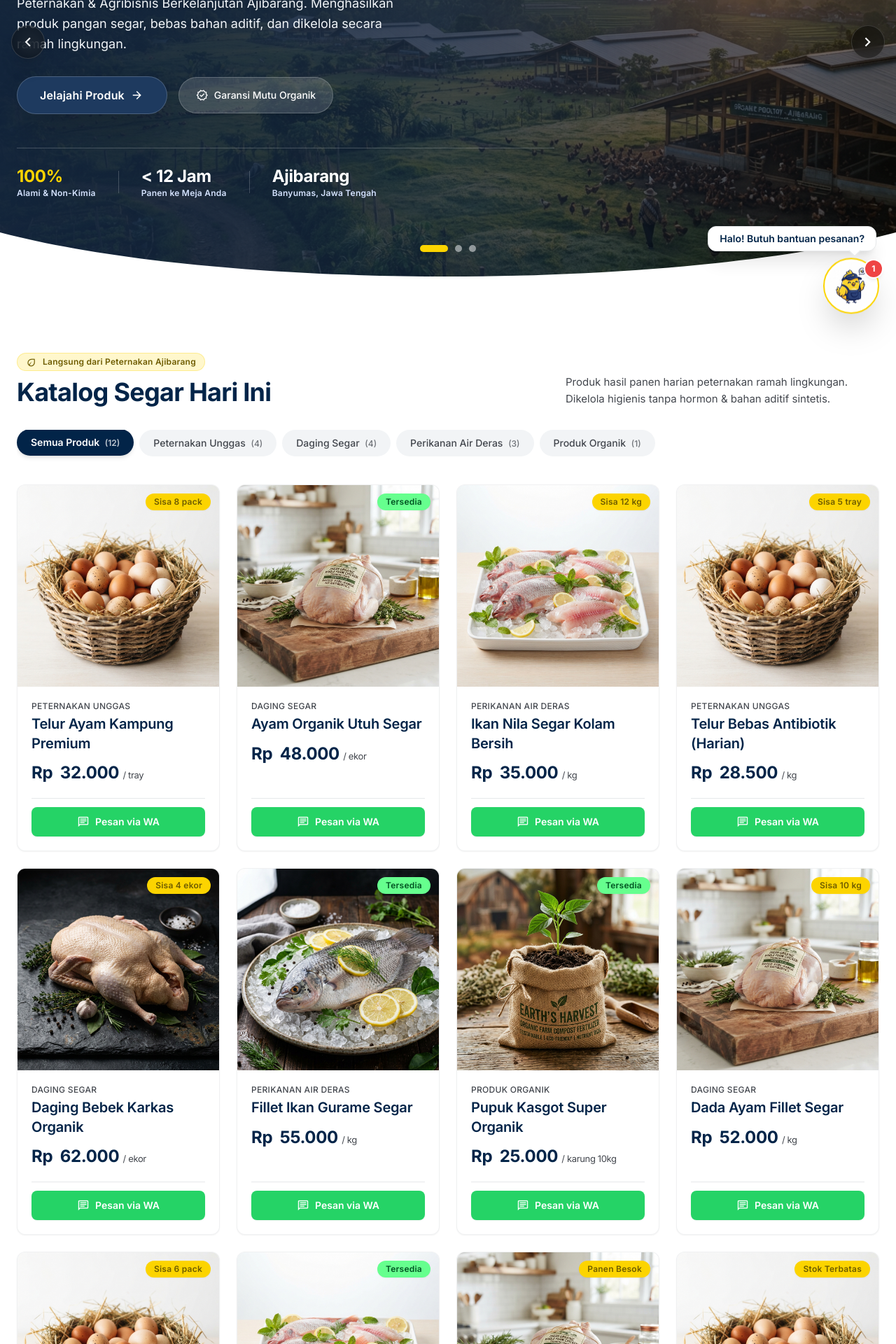
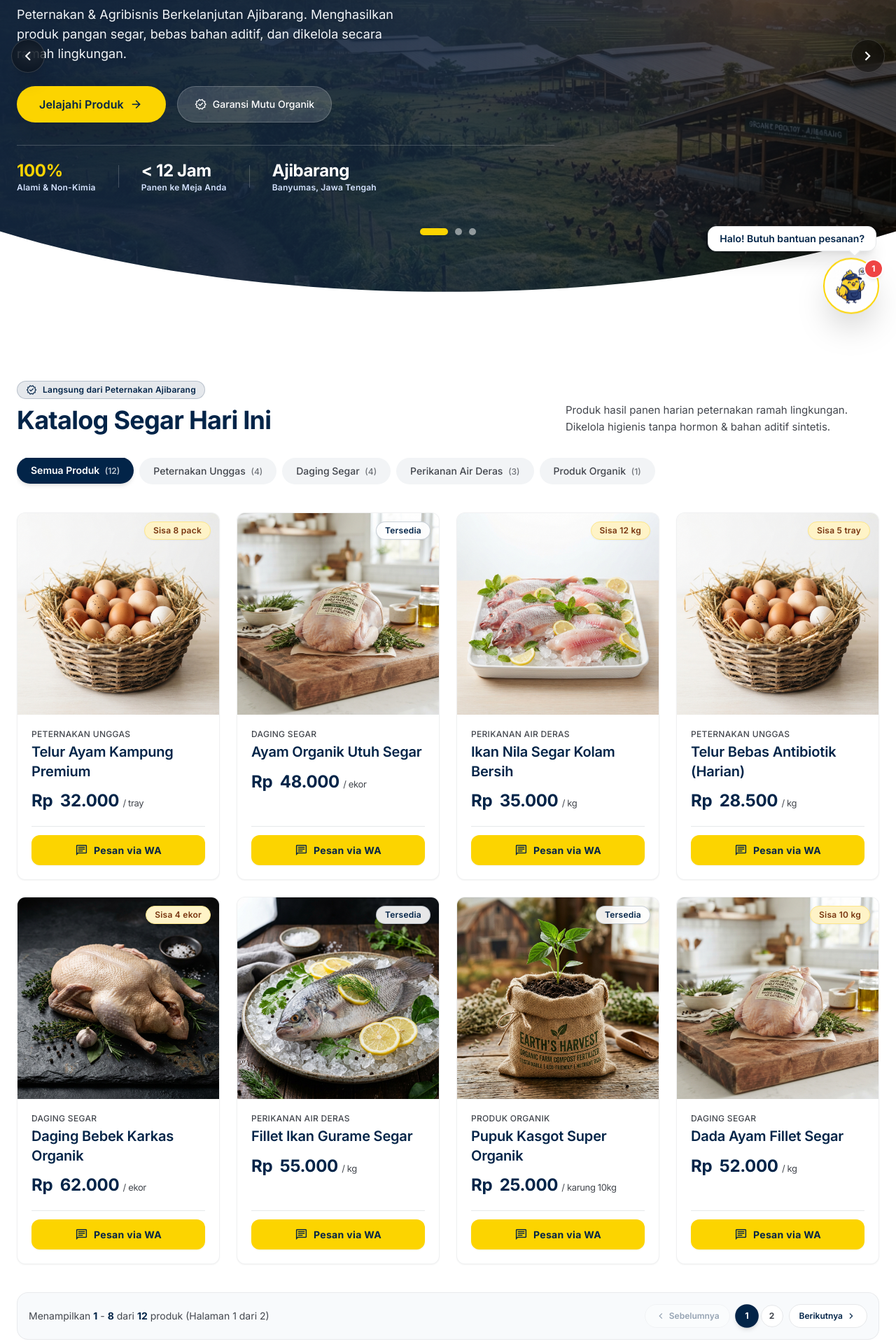
Before and after one commit to Saladin2510/CV-Banong-Farm, a Vue app: page / in a window 1280 px wide. Shown: the part 320-2240 px from the top of the page at 70% size. Built offline with nearby package versions, Linux system fonts and the light colour scheme.

Commit message:
feat: implement interactive product catalog with modals, mascot widget, and updated color palette

```diff
--- a/src/App.vue
+++ b/src/App.vue
@@ -4,7 +4,7 @@
     <Navbar />
 
     <!-- Main Content -->
-    <main class="w-full pt-20 bg-surface-pure flex-grow">
+    <main class="w-full bg-surface-pure flex-grow">
       <!-- 1. Hero Section with SVG Curve Mask -->
       <HeroSection />
 
--- a/src/components/ChatbotMascot.vue
+++ b/src/components/ChatbotMascot.vue
@@ -22,8 +22,8 @@
             </div>
             <div>
               <div class="font-bold text-sm text-secondary-container">Si Banong AI Assistant</div>
-              <div class="text-xs text-primary-fixed flex items-center gap-1">
-                <span class="w-2 h-2 rounded-full bg-tertiary-fixed inline-block"></span> Online · Ajibarang
+              <div class="text-xs text-primary-fixed flex items-center gap-1.5">
+                <span class="w-2 h-2 rounded-full bg-secondary-container inline-block shadow-xs"></span> Online · Ajibarang
               </div>
             </div>
           </div>
--- a/src/components/HeroSection.vue
+++ b/src/components/HeroSection.vue
@@ -1,15 +1,15 @@
 <template>
-  <section class="relative w-full -mt-20 overflow-hidden bg-primary text-on-primary select-none">
+  <section class="relative w-full h-[100dvh] min-h-[100dvh] overflow-hidden bg-primary text-on-primary select-none flex flex-col justify-between">
     <!-- Background Image Slider Container -->
     <div
-      class="relative w-full min-h-[660px] lg:min-h-[760px] bg-cover bg-center flex items-center transition-all duration-1000 ease-in-out transform"
+      class="relative w-full h-full min-h-[100dvh] bg-cover bg-center flex flex-col justify-center transition-all duration-1000 ease-in-out transform"
       :style="{ backgroundImage: `url('${slides[currentSlide].image}')` }"
     >
       <!-- Gradient Dark Scrim Overlay -->
-      <div class="absolute inset-0 bg-gradient-to-r from-navy-dark/95 via-navy-dark/75 to-black/50 backdrop-brightness-90 transition-all duration-700"></div>
+      <div class="absolute inset-0 bg-gradient-to-r from-navy-dark/95 via-navy-dark/80 to-black/60 backdrop-brightness-90 transition-all duration-700"></div>
 
-      <!-- Hero Content Container -->
-      <div class="relative z-10 w-full max-w-container-max mx-auto px-gutter-mobile lg:px-gutter-desktop pt-28 pb-36 flex flex-col items-start justify-center">
+      <!-- Hero Content Container (100vh Responsive Layout) -->
+      <div class="relative z-10 w-full max-w-container-max mx-auto px-gutter-mobile lg:px-gutter-desktop pt-24 md:pt-28 pb-28 sm:pb-32 md:pb-40 flex flex-col items-start justify-center my-auto">
 
         <transition
           name="hero-fade"
@@ -17,7 +17,7 @@
         >
           <div :key="currentSlide" class="flex flex-col items-start max-w-3xl animate-fade-in-up">
             <!-- Live Status Pill -->
-            <div class="inline-flex items-center gap-space-8 px-space-12 py-space-4 rounded-full bg-surface-pure/15 backdrop-blur-md mb-space-16 border border-white/15 shadow-md">
+            <div class="inline-flex items-center gap-space-8 px-space-12 py-space-4 rounded-full bg-surface-pure/15 backdrop-blur-md mb-3 md:mb-space-16 border border-white/15 shadow-md">
               <span class="relative flex h-2.5 w-2.5">
                 <span class="animate-ping absolute inline-flex h-full w-full rounded-full bg-secondary-container opacity-75"></span>
                 <span class="relative inline-flex rounded-full h-2.5 w-2.5 bg-secondary-container"></span>
@@ -28,7 +28,7 @@
             </div>
 
             <!-- Dynamic Slide Typography -->
-            <h1 class="font-display-hero text-display-hero-mobile lg:text-display-hero text-on-primary font-extrabold tracking-tight leading-none drop-shadow-lg">
+            <h1 class="font-display-hero text-[32px] sm:text-[42px] md:text-display-hero text-on-primary font-extrabold tracking-tight leading-tight md:leading-none drop-shadow-lg">
               <span class="text-secondary-container">
                 {{ slides[currentSlide].titleHighlight }}
               </span><br/>
@@ -37,25 +37,25 @@
               </span>
             </h1>
 
-            <p class="mt-space-16 font-body-lg text-body-lg text-primary-fixed max-w-xl leading-relaxed text-slate-100 drop-shadow">
+            <p class="mt-3 md:mt-space-16 font-body-lg text-sm sm:text-base md:text-body-lg text-primary-fixed max-w-xl leading-relaxed text-slate-100 drop-shadow">
               {{ slides[currentSlide].description }}
             </p>
 
-            <!-- CTA Buttons -->
-            <div class="mt-space-32 flex items-center gap-space-16 flex-wrap">
+            <!-- CTA Buttons (60-30-10 Accent Conversion) -->
+            <div class="mt-6 md:mt-space-32 flex items-center gap-3 sm:gap-space-16 flex-wrap">
               <a
                 href="#katalog-produk"
-                class="inline-flex items-center justify-center gap-space-8 px-space-32 py-space-16 rounded-full bg-primary-container text-surface-pure font-label-lg text-label-lg shadow-2xl hover:bg-navy-dark transition-all transform hover:-translate-y-1 active:translate-y-0 border border-white/20"
+                class="inline-flex items-center justify-center gap-space-8 px-6 md:px-space-32 py-3.5 md:py-4 rounded-full bg-secondary-container text-primary font-label-lg text-sm md:text-label-lg font-bold shadow-2xl hover:bg-accent-hover transition-all transform hover:-translate-y-1 active:translate-y-0"
               >
                 <span>Jelajahi Produk</span>
-                <span class="material-symbols-outlined text-[20px]">arrow_forward</span>
+                <span class="material-symbols-outlined text-[18px] md:text-[20px]">arrow_forward</span>
               </a>
 
               <a
                 href="#tentang-kami"
-                class="inline-flex items-center justify-center gap-space-8 px-space-24 py-space-16 rounded-full bg-surface-pure/15 hover:bg-surface-pure/25 text-surface-pure font-label-md text-label-md backdrop-blur-md transition-all transform hover:-translate-y-0.5 border border-white/20 shadow-md"
+                class="inline-flex items-center justify-center gap-space-8 px-5 md:px-space-24 py-3.5 md:py-4 rounded-full bg-surface-pure/15 hover:bg-surface-pure/25 text-surface-pure font-label-md text-xs md:text-label-md backdrop-blur-md transition-all transform hover:-translate-y-0.5 border border-white/20 shadow-md"
               >
-                <span class="material-symbols-outlined text-[18px]">verified</span>
+                <span class="material-symbols-outlined text-[16px] md:text-[18px]">verified</span>
                 <span>Garansi Mutu Organik</span>
               </a>
             </div>
@@ -63,45 +63,45 @@
         </transition>
 
         <!-- Metric Counter Strip -->
-        <div class="mt-space-48 pt-space-24 flex items-center gap-space-32 flex-wrap border-t border-surface-pure/20 w-full max-w-3xl">
+        <div class="mt-5 md:mt-8 pt-4 md:pt-5 flex items-center gap-4 sm:gap-space-32 flex-wrap border-t border-surface-pure/20 w-full max-w-3xl">
           <div>
-            <div class="font-headline-lg text-headline-lg font-bold text-secondary-container">100%</div>
-            <div class="font-label-sm text-label-sm text-primary-fixed">Alami &amp; Non-Kimia</div>
+            <div class="font-headline-lg text-lg sm:text-headline-lg font-bold text-secondary-container">100%</div>
+            <div class="font-label-sm text-xs sm:text-label-sm text-primary-fixed">Alami &amp; Non-Kimia</div>
           </div>
-          <div class="w-px h-8 bg-surface-pure/20"></div>
+          <div class="w-px h-6 sm:h-8 bg-surface-pure/20"></div>
           <div>
-            <div class="font-headline-lg text-headline-lg font-bold text-surface-pure">&lt; 12 Jam</div>
-            <div class="font-label-sm text-label-sm text-primary-fixed">Panen ke Meja Anda</div>
+            <div class="font-headline-lg text-lg sm:text-headline-lg font-bold text-surface-pure">&lt; 12 Jam</div>
+            <div class="font-label-sm text-xs sm:text-label-sm text-primary-fixed">Panen ke Meja Anda</div>
           </div>
-          <div class="w-px h-8 bg-surface-pure/20"></div>
+          <div class="w-px h-6 sm:h-8 bg-surface-pure/20"></div>
           <div>
-            <div class="font-headline-lg text-headline-lg font-bold text-surface-pure">Ajibarang</div>
-            <div class="font-label-sm text-label-sm text-primary-fixed">Banyumas, Jawa Tengah</div>
+            <div class="font-headline-lg text-lg sm:text-headline-lg font-bold text-surface-pure">Ajibarang</div>
+            <div class="font-label-sm text-xs sm:text-label-sm text-primary-fixed">Banyumas, Jawa Tengah</div>
           </div>
         </div>
       </div>
 
       <!-- Slider Controls (Left & Right Arrows) -->
-      <div class="absolute inset-y-0 left-4 right-4 z-20 flex items-center justify-between pointer-events-none">
+      <div class="absolute inset-y-0 left-2 right-2 sm:left-4 sm:right-4 z-20 flex items-center justify-between pointer-events-none">
         <button
           @click="prevSlide"
           aria-label="Slide sebelumnya"
-          class="pointer-events-auto w-12 h-12 rounded-full bg-black/40 hover:bg-black/70 text-surface-pure flex items-center justify-center backdrop-blur-md transition-all active:scale-95 shadow-xl border border-white/15 hover:scale-105"
+          class="pointer-events-auto w-10 h-10 sm:w-12 sm:h-12 rounded-full bg-black/40 hover:bg-black/70 text-surface-pure flex items-center justify-center backdrop-blur-md transition-all active:scale-95 shadow-xl border border-white/15 hover:scale-105"
         >
-          <span class="material-symbols-outlined text-[26px]">chevron_left</span>
+          <span class="material-symbols-outlined text-[22px] sm:text-[26px]">chevron_left</span>
         </button>
 
         <button
           @click="nextSlide"
           aria-label="Slide berikutnya"
-          class="pointer-events-auto w-12 h-12 rounded-full bg-black/40 hover:bg-black/70 text-surface-pure flex items-center justify-center backdrop-blur-md transition-all active:scale-95 shadow-xl border border-white/15 hover:scale-105"
+          class="pointer-events-auto w-10 h-10 sm:w-12 sm:h-12 rounded-full bg-black/40 hover:bg-black/70 text-surface-pure flex items-center justify-center backdrop-blur-md transition-all active:scale-95 shadow-xl border border-white/15 hover:scale-105"
         >
-          <span class="material-symbols-outlined text-[26px]">chevron_right</span>
+          <span class="material-symbols-outlined text-[22px] sm:text-[26px]">chevron_right</span>
         </button>
       </div>
 
-      <!-- Slider Dot Indicators -->
-      <div class="absolute bottom-20 left-0 right-0 z-20 flex justify-center items-center gap-2.5">
+      <!-- Slider Dot Indicators (Positioned above curve) -->
+      <div class="absolute bottom-20 sm:bottom-28 md:bottom-32 lg:bottom-36 left-0 right-0 z-20 flex justify-center items-center gap-2.5">
         <button
           v-for="(slide, index) in slides"
           :key="index"
@@ -117,14 +117,14 @@
       </div>
     </div>
 
-    <!-- CRITICAL BOTTOM EDGE MASK: Sweeping Curved Divider SVG -->
+    <!-- CRITICAL BOTTOM EDGE MASK: TALLER Sweeping Curved Divider SVG -->
     <div class="absolute -bottom-1 left-0 right-0 w-full overflow-hidden leading-none z-20 pointer-events-none">
       <svg
-        class="relative block w-full h-16 lg:h-28 text-surface-pure"
-        viewBox="0 0 1200 120"
+        class="relative block w-full h-24 sm:h-32 md:h-40 lg:h-48 text-surface-pure"
+        viewBox="0 0 1440 200"
         preserveAspectRatio="none"
       >
-        <path d="M0,0 C300,90 900,90 1200,0 L1200,120 L0,120 Z" fill="currentColor"></path>
+        <path d="M0,40 C420,160 1020,160 1440,40 L1440,200 L0,200 Z" fill="currentColor"></path>
       </svg>
     </div>
   </section>
--- a/src/components/ProductCard.vue
+++ b/src/components/ProductCard.vue
@@ -11,13 +11,13 @@
         loading="lazy"
       />
 
-      <!-- Dynamic Stock Pill -->
+      <!-- Dynamic Stock Pill (60-30-10 Palette) -->
       <div
         :class="[
-          'absolute top-3 right-3 px-space-12 py-space-4 rounded-full font-label-sm text-label-sm font-semibold shadow-sm backdrop-blur-md',
+          'absolute top-3 right-3 px-space-12 py-space-4 rounded-full font-label-sm text-label-sm font-semibold shadow-sm backdrop-blur-md border',
           product.inStock
-            ? 'bg-tertiary-fixed text-on-tertiary-fixed-variant'
-            : 'bg-secondary-container text-on-secondary-container'
+            ? 'bg-primary/10 text-primary border-primary/20 bg-white/90'
+            : 'bg-amber-100 text-amber-900 border-amber-200'
         ]"
       >
         {{ product.stockBadge }}
@@ -47,9 +47,9 @@
           :href="getWhatsAppLink(product)"
           target="_blank"
           rel="noopener noreferrer"
-          class="w-full inline-flex items-center justify-center gap-space-8 py-space-12 px-space-16 rounded-lg bg-whatsapp-green hover:bg-whatsapp-hover text-surface-pure font-label-md text-label-md font-semibold transition-all duration-200 shadow-sm active:scale-98"
+          class="w-full inline-flex items-center justify-center gap-space-8 py-3 px-space-16 rounded-xl bg-secondary-container hover:bg-accent-hover text-primary font-label-md text-label-md font-bold transition-all duration-200 shadow-sm hover:shadow-md active:scale-98 tracking-wide"
         >
-          <span class="material-symbols-outlined text-[18px]">chat</span>
+          <span class="material-symbols-outlined text-[19px]">chat</span>
           <span>Pesan via WA</span>
         </a>
       </div>
--- a/src/components/ProductGrid.vue
+++ b/src/components/ProductGrid.vue
@@ -5,8 +5,8 @@
       <!-- Section Header -->
       <div class="flex flex-col md:flex-row md:items-end justify-between mb-space-32 gap-space-16 animate-fade-in-up">
         <div>
-          <div class="inline-flex items-center gap-space-8 px-space-12 py-space-4 rounded-full bg-secondary-container/20 text-on-secondary-container font-label-sm text-label-sm font-semibold mb-space-8 border border-secondary-container/30">
-            <span class="material-symbols-outlined text-[16px] text-secondary">eco</span>
+          <div class="inline-flex items-center gap-space-8 px-space-12 py-space-4 rounded-full bg-primary/10 text-primary font-label-sm text-label-sm font-semibold mb-space-8 border border-primary/20">
+            <span class="material-symbols-outlined text-[16px] text-primary">verified</span>
             <span>Langsung dari Peternakan Ajibarang</span>
           </div>
           <h2 class="font-headline-xl text-headline-xl-mobile lg:text-headline-xl text-primary font-bold tracking-tight">
@@ -23,7 +23,7 @@
         <button
           v-for="cat in categories"
           :key="cat.id"
-          @click="selectedCategory = cat.id"
+          @click="setCategory(cat.id)"
           :class="[
             'px-5 py-2.5 rounded-full font-label-md text-label-md transition-all duration-300 whitespace-nowrap active:scale-95 shadow-xs',
             selectedCategory === cat.id
@@ -38,19 +38,66 @@
         </button>
       </div>
 
-      <!-- 4-Column Product Grid with Fade Animation -->
+      <!-- 4-Column Product Grid (Max 8 products per page view) -->
       <transition-group
         tag="div"
         name="product-grid"
         class="grid grid-cols-1 sm:grid-cols-2 lg:grid-cols-4 gap-space-24"
       >
         <ProductCard
-          v-for="product in filteredProducts"
+          v-for="product in paginatedProducts"
           :key="product.id"
           :product="product"
           @select="handleProductSelect"
         />
       </transition-group>
+
+      <!-- 8/8 Section Switcher / Pagination Navigation -->
+      <div v-if="totalPages > 1" class="mt-space-40 flex flex-col sm:flex-row items-center justify-between gap-4 p-4 rounded-2xl bg-surface-subtle border border-surface-container-high/80 animate-fade-in">
+        <div class="text-on-surface-variant font-label-md text-xs sm:text-sm">
+          Menampilkan <span class="font-bold text-primary">{{ (currentPage - 1) * ITEMS_PER_PAGE + 1 }}</span> -
+          <span class="font-bold text-primary">{{ Math.min(currentPage * ITEMS_PER_PAGE, filteredProducts.length) }}</span> dari
+          <span class="font-bold text-primary">{{ filteredProducts.length }}</span> produk (Halaman {{ currentPage }} dari {{ totalPages }})
+        </div>
+
+        <div class="flex items-center gap-2">
+          <button
+            @click="goToPage(currentPage - 1)"
+            :disabled="currentPage === 1"
+            class="inline-flex items-center gap-1 px-3.5 py-2 rounded-full border border-surface-container-high bg-surface-pure text-primary text-xs font-semibold hover:bg-surface-container-low transition-all disabled:opacity-40 disabled:cursor-not-allowed shadow-xs active:scale-95"
+            aria-label="Halaman sebelumnya"
+          >
+            <span class="material-symbols-outlined text-[16px]">chevron_left</span>
+            <span>Sebelumnya</span>
+          </button>
+
+          <div class="flex items-center gap-1">
+            <button
+              v-for="p in totalPages"
+              :key="p"
+              @click="goToPage(p)"
+              :class="[
+                'w-8 h-8 rounded-full font-bold text-xs flex items-center justify-center transition-all shadow-xs active:scale-95',
+                currentPage === p
+                  ? 'bg-primary text-white shadow-md scale-105'
+                  : 'bg-surface-pure text-on-surface-variant hover:bg-surface-container border border-surface-container-high'
+              ]"
+            >
+              {{ p }}
+            </button>
+          </div>
+
+          <button
+            @click="goToPage(currentPage + 1)"
+            :disabled="currentPage === totalPages"
+            class="inline-flex items-center gap-1 px-3.5 py-2 rounded-full border border-surface-container-high bg-surface-pure text-primary text-xs font-semibold hover:bg-surface-container-low transition-all disabled:opacity-40 disabled:cursor-not-allowed shadow-xs active:scale-95"
+            aria-label="Halaman berikutnya"
+          >
+            <span>Berikutnya</span>
+            <span class="material-symbols-outlined text-[16px]">chevron_right</span>
+          </button>
+        </div>
+      </div>
 
       <!-- Trust Bar / Farm-to-Table Highlights -->
       <div
@@ -94,6 +141,8 @@ import ProductCard from './ProductCard.vue'
 const emit = defineEmits(['openModal'])
 
 const selectedCategory = ref('all')
+const currentPage = ref(1)
+const ITEMS_PER_PAGE = 8
 
 const categories = [
   { id: 'all', name: 'Semua Produk' },
@@ -260,6 +309,29 @@ const filteredProducts = computed(() => {
   return products.filter(p => p.categoryId === selectedCategory.value)
 })
 
+const totalPages = computed(() => {
+  return Math.ceil(filteredProducts.value.length / ITEMS_PER_PAGE) || 1
+})
+
+const paginatedProducts = computed(() => {
+  const start = (currentPage.value - 1) * ITEMS_PER_PAGE
+  return filteredProducts.value.slice(start, start + ITEMS_PER_PAGE)
+})
+
+const setCategory = (catId) => {
+  selectedCategory.value = catId
+  currentPage.value = 1
+}
+
+const goToPage = (page) => {
+  if (page < 1 || page > totalPages.value) return
+  currentPage.value = page
+  const el = document.getElementById('katalog-produk')
+  if (el) {
+    el.scrollIntoView({ behavior: 'smooth' })
+  }
+}
+
 const handleProductSelect = (product) => {
   emit('openModal', product)
 }
--- a/tailwind.config.js
+++ b/tailwind.config.js
@@ -24,15 +24,15 @@ export default {
         "on-secondary-container": "#6e5c00",
         "accent-hover": "#E6C200",
 
-        "tertiary": "#002b0e",
-        "tertiary-container": "#00431a",
-        "tertiary-fixed": "#66ff8e",
-        "tertiary-fixed-dim": "#3de273",
-        "on-tertiary-fixed-variant": "#005322",
-        "on-tertiary-container": "#00bb56",
+        "tertiary": "#1E3A5F",
+        "tertiary-container": "#E2E8F0",
+        "tertiary-fixed": "#F1F5F9",
+        "tertiary-fixed-dim": "#CBD5E1",
+        "on-tertiary-fixed-variant": "#334155",
+        "on-tertiary-container": "#022448",
 
-        "whatsapp-green": "#25D366",
-        "whatsapp-hover": "#20BA5A",
+        "whatsapp-green": "#fcd400",
+        "whatsapp-hover": "#e6c200",
         "alert-badge": "#EF4444",
 
         "surface-pure": "#FFFFFF",
```
Also changed, not shown: src/components/ProductModal.vue (+11 -4 lines), 5 other files (tests, documents, lock files or other folders).
